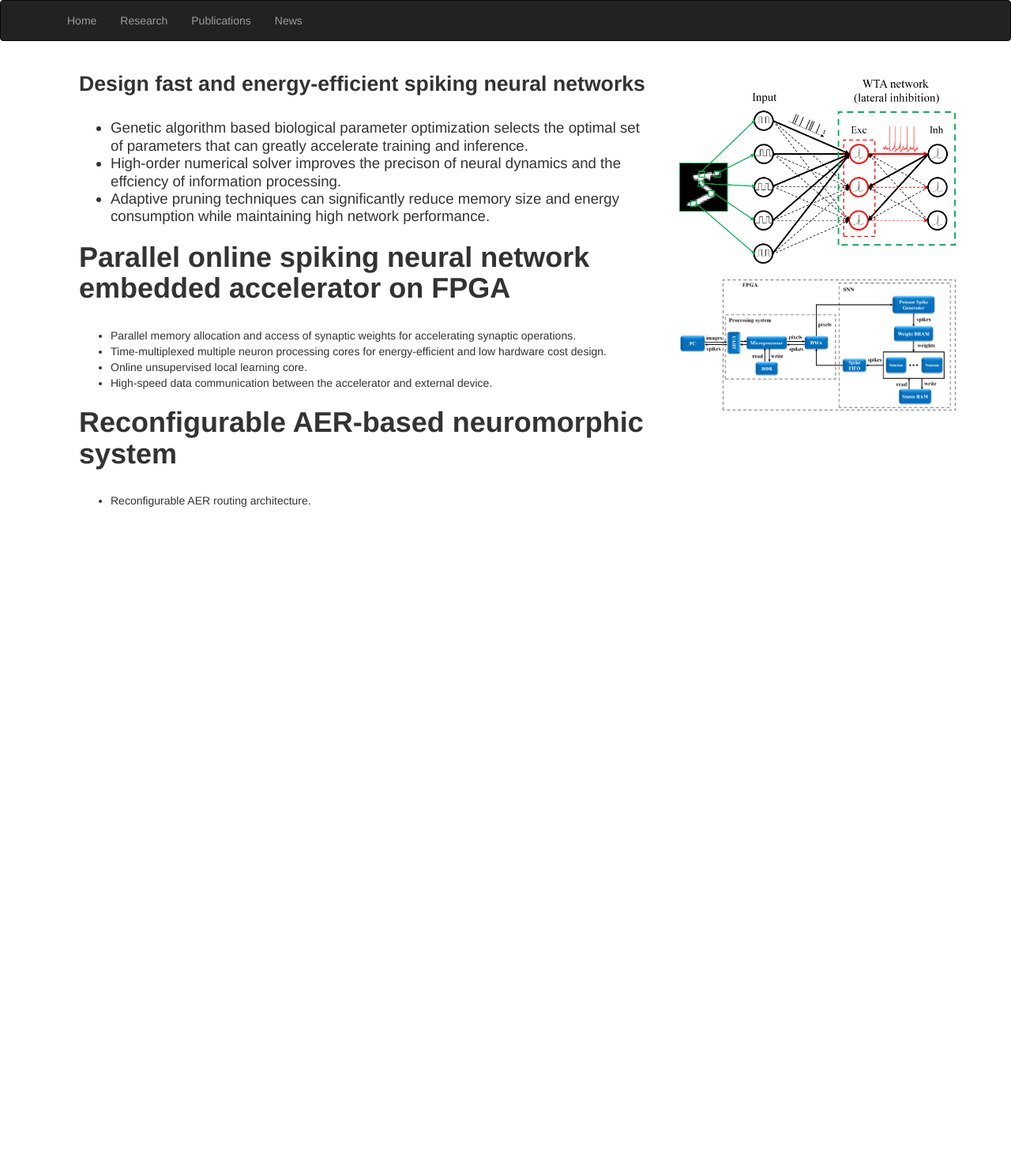
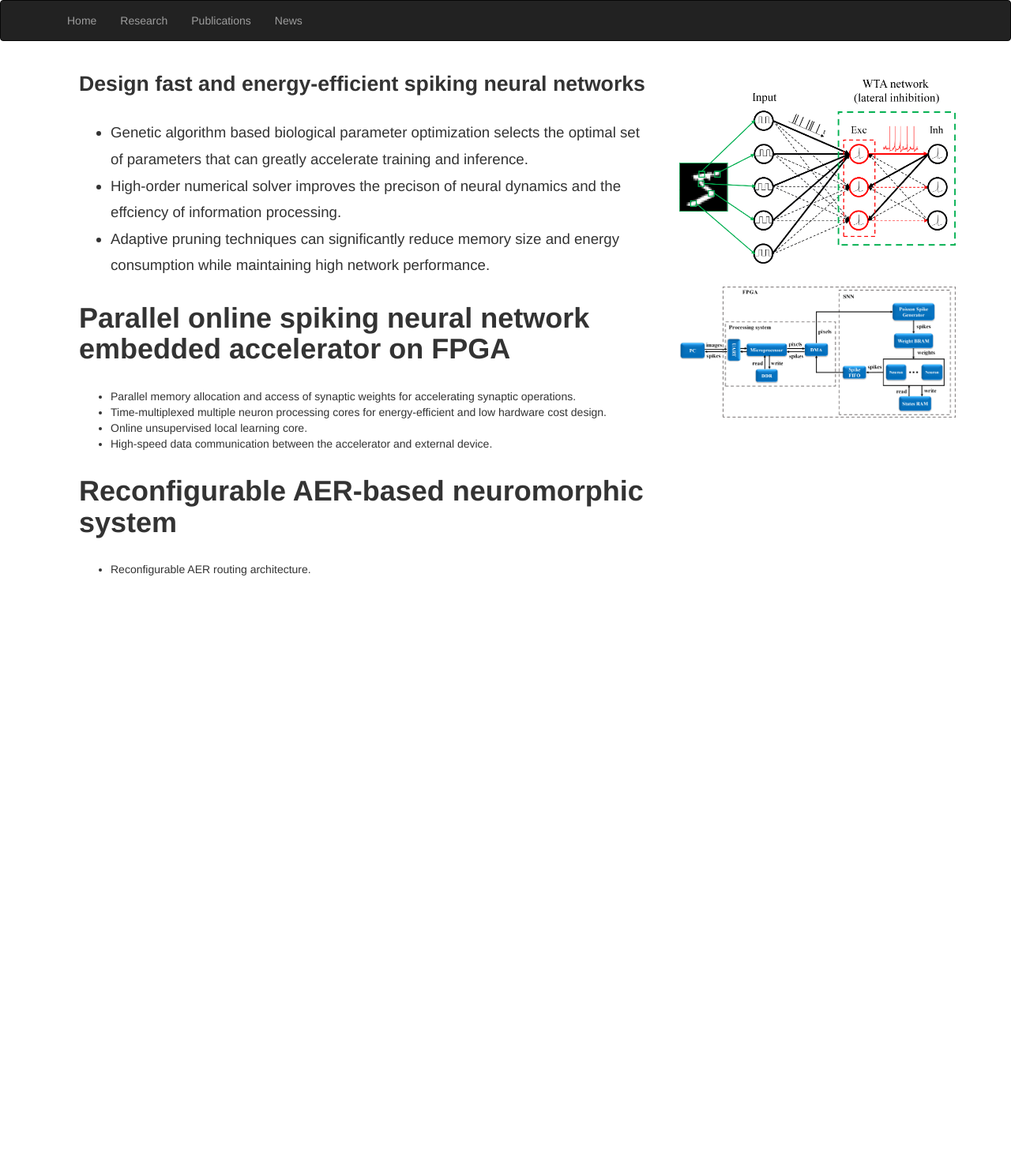
Before and after one commit to Wenzheguo/Wenzheguo.github.io, a Jekyll site: the page built from Research/index.html, in a window 1280 px wide. Shown: the whole page at 79% size. Built offline with Jekyll 4.4.1, drawn with Linux system fonts in a browser that asks for light colours; before the commit the page ends 972 px from its top, so only the background shows below that.

Commit message:
Update index.html

```diff
--- a/Research/index.html
+++ b/Research/index.html
@@ -6,15 +6,22 @@ title: Research
 <!-- Projects -->
 <div class="container">
     <div class="row"></div>
-        <div class="col-md-8" style="height: 100vh;">
+        <div class="col-md-8">
             <h1 style="font-size: 20pt;"><strong>Design fast and energy-efficient spiking neural networks</strong></h1><br/>
 
-            <ul style="font-size:14pt;line-height:120%;">
+            <ul style="font-size:14pt;line-height:180%;">
                 <li> Genetic algorithm based biological parameter optimization selects the optimal set of parameters that can greatly accelerate training and inference. </li>
                 <li> High-order numerical solver improves the precison of neural dynamics and the effciency of information processing. </li>
                 <li> Adaptive pruning techniques can significantly reduce memory size and energy consumption while maintaining high network performance. </li>
             </ul>
+        </div>
 
+        <div class="col-md-4">
+            <br>
+            <img class="img-responsive" src="/images/Network architecture.png" style="width:150;height=75" alt="Myself"><br>
+        </div>
+
+        <div class="col-md-8">
             <h1><strong>Parallel online spiking neural network embedded accelerator on FPGA</strong></h1><br/>
             <ul>
                 <li> Parallel memory allocation and access of synaptic weights for accelerating synaptic operations. </li>
@@ -22,18 +29,17 @@ title: Research
                 <li> Online unsupervised local learning core. </li>
                 <li> High-speed data communication between the accelerator and external device. </li>
             </ul>
+        </div>
 
+        <div class="col-md-4">
+            <img class="img-responsive" src="/images/system_overview.png" style="width:200;height=100" alt="Myself"><br>
+        </div>
+
+        <div class="col-md-8" style="height: 100vh;">
             <h1><strong>Reconfigurable AER-based neuromorphic system</strong></h1><br/>
             <ul>
                 <li> Reconfigurable AER routing architecture. </li>
             </ul>
         </div>
-
-        <div class="col-md-4">
-            <br>
-            <img class="img-responsive" src="/images/Network architecture.png" style="width:150;height=75" alt="Myself"><br>
-            <img class="img-responsive" src="/images/system_overview.png" style="width:200;height=100" alt="Myself"><br>
-        </div>
-
     </div>
 </div>
```
